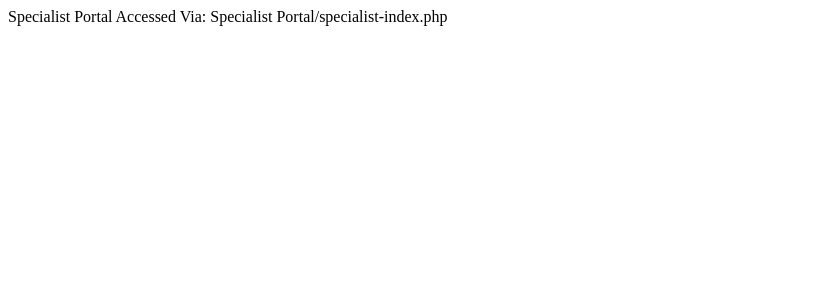
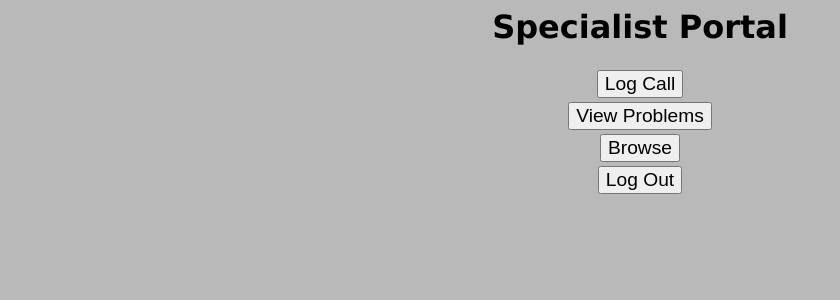
Before and after one commit to Anguishjumps/Year-2-Team-Project, a PHP site: the page made by Pages/Specialist Portal/specialist-index.php in a window 1280 px wide. Shown: the top 300 px of the page, without its empty margins (0-840 px from the left). Run offline with PHP 8.4, Linux system fonts and the light colour scheme.

```diff
--- a/Pages/Analyst Portal/analyst.php
+++ b/Pages/Analyst Portal/analyst-view.php
@@ -35,6 +35,9 @@
 </style>
 </head>
 <body>
+<form action="/Analyst Portal/analyst-index.php">
+<td colspan=1><input type="submit" name="submit" id="submit" value="Return Home" class="larger" /></td>
+</form>
 <h2>Analyst Data</h2>
 
 <h4>Hardware and software performance</h4>
--- a/Pages/Specialist Portal/specialist-index.php
+++ b/Pages/Specialist Portal/specialist-index.php
@@ -1,2 +1,88 @@
-Specialist Portal
-Accessed Via: Specialist Portal/specialist-index.php
+<html>
+	<title>Specialist Portal</title>
+	<head>
+		<style type="text/css">
+			body {
+				font-family: Verdana, Arial, Helvetica, sans-serif;
+				background-color: #B9B9B9;
+			}
+			.center {
+				text-align:center;
+			}
+			body,td,th {
+				color: black;
+			}
+			.larger {
+				font-size:larger;
+				text-align:left;
+			}
+			table {
+				margin-left:auto;
+				margin-right:auto;
+				text-align:center;
+				vertical-align: top;
+			}
+			p {
+				margin-left:auto;
+				margin-right:auto;
+				text-align:center;
+			}
+			h1 {
+				margin-left:auto;
+				margin-right:auto;
+				text-align:center;
+			}
+			h2 {
+				margin-left:auto;
+				margin-right:auto;
+				text-align:center;
+			}
+			.fixed {
+				font-family: Courier, monospace;
+				white-space: pre;
+				background-color:cornsilk;
+			}
+		</style>
+		<?php
+			$servername = "localhost"; //Data
+			$username = "team028";
+			$password = "R8U62QHHKN";
+			$dbname = "team028";
+		?>
+		<h1> Specialist Portal </h1>
+	</head>
+	<body>
+		<table border="0">
+		  <tr>
+			<form action="">
+			<td colspan=1><input type="submit" name="submit" id="submit" value="Log Call" class="larger" /></td>
+			</form>
+		  </tr>
+		  <tr>
+			<form action="">
+			<td colspan=1><input type="submit" name="submit" id="submit" value="View Problems" class="larger" /></td>
+			</form>
+		  </tr>
+		  <tr>
+			<form action="/Helpdesk Portal/helpdesk-browse.php">
+			<td colspan=1><input type="submit" name="submit" id="submit" value="Browse" class="larger" /></td>
+			</form>
+		  </tr>
+		  <tr>
+			<form action="/index.php">
+			<td colspan=1><input type="submit" name="submit" id="submit" value="Log Out" class="larger" /></td>
+			</form>
+		  </tr>
+
+
+		<?php
+			// Create connection
+			$conn = new mysqli($servername, $username, $password, $dbname);
+			// Check connection
+			if ($conn->connect_error) {
+				die("Connection failed: " . $conn->connect_error);
+			}
+			mysqli_close($conn);
+		?>
+	</body>
+</html>
```
Also changed, not shown: Pages/Analyst Portal/analyst-index.php (+78 -2 lines), Pages/Analyst Portal/analyst-browse_other.php (deleted), Pages/Analyst Portal/analyst-view_problems.php (deleted).
